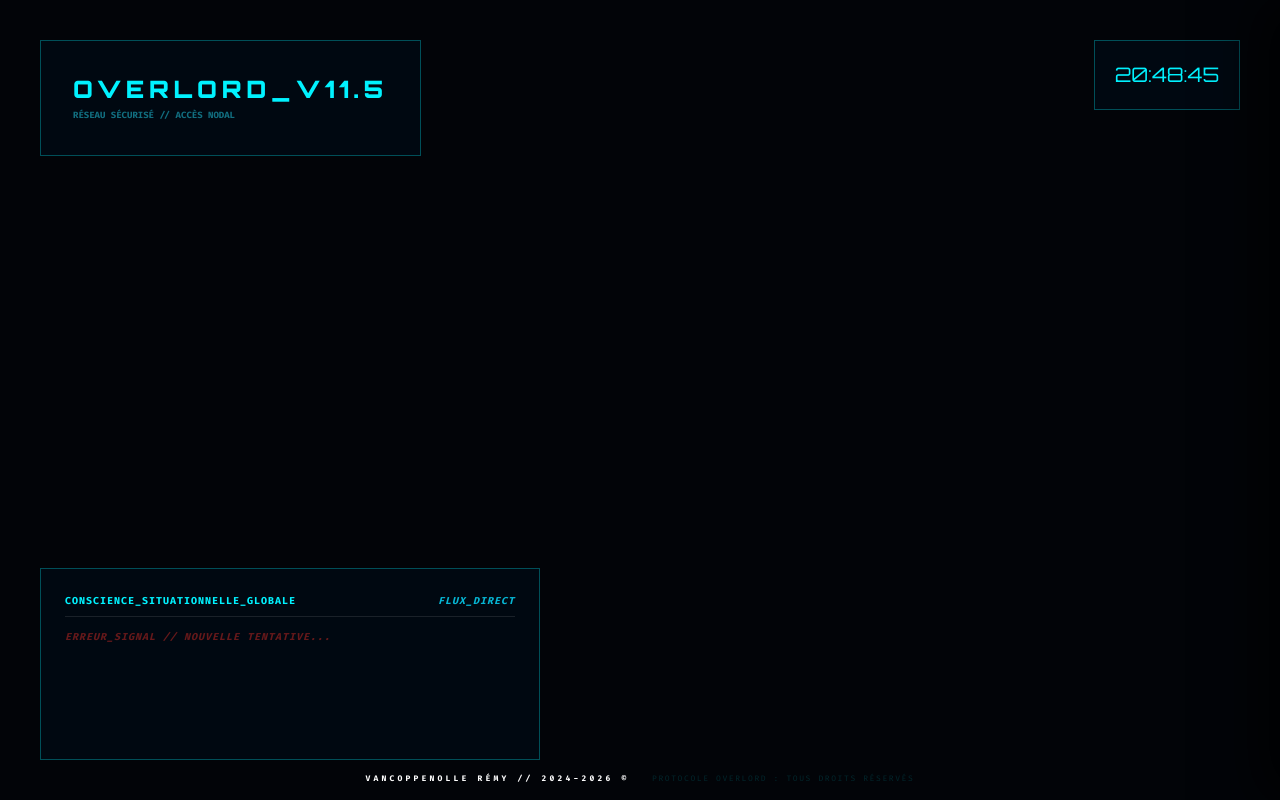
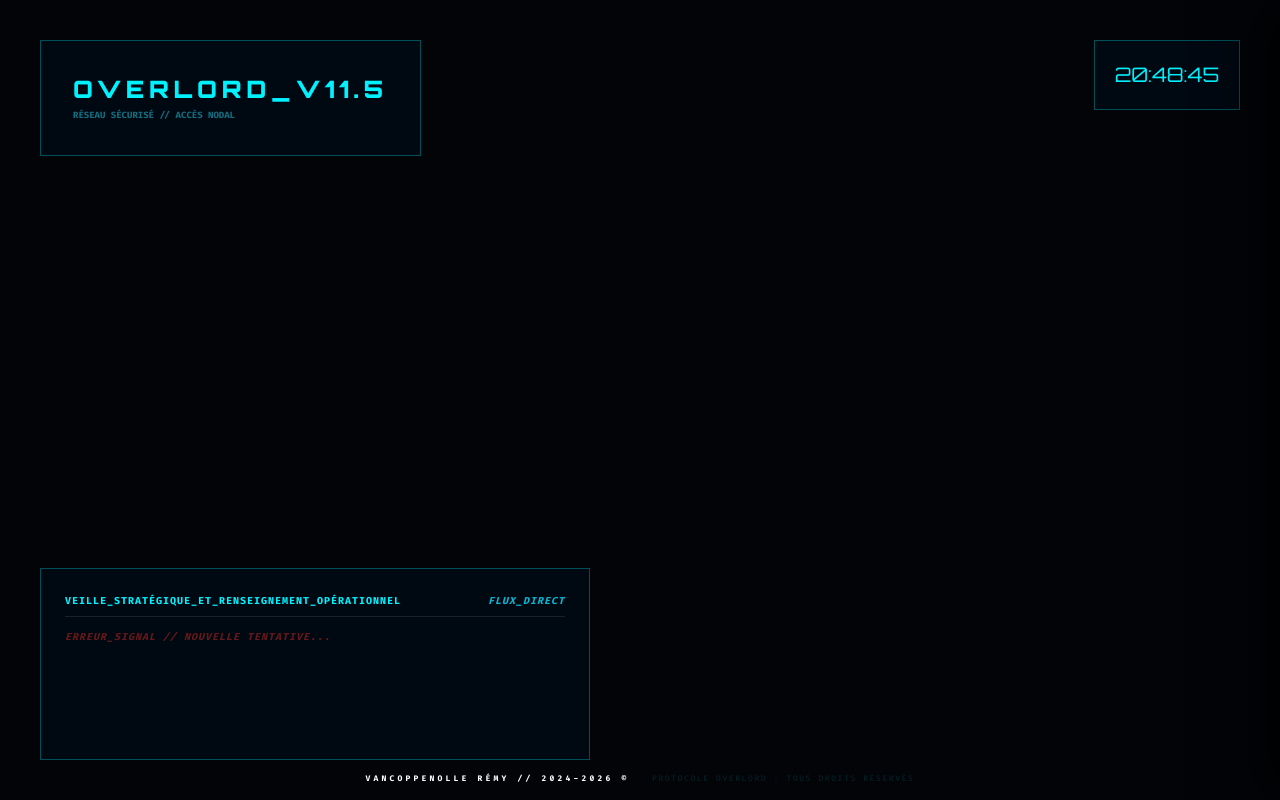
Before and after one commit to remvan5917/puppetstringsV3, a website: page index.html in a window 1280 px wide. Drawn offline with nearby package versions, Linux system fonts and the light colour scheme; no server answers.

Commit message:
Update terminal width and change text content

```diff
--- a/index.html
+++ b/index.html
@@ -122,9 +122,9 @@
         </div>
 
         <div class="pointer-events-auto flex items-end justify-between">
-            <div class="terminal-border p-6 w-[500px] h-48 flex flex-col">
+            <div class="terminal-border p-6 w-[550px] h-48 flex flex-col">
                 <div class="text-[10px] font-bold border-b border-white/10 pb-2 mb-3 tracking-widest flex justify-between">
-                    <span>CONSCIENCE_SITUATIONNELLE_GLOBALE</span>
+                    <span>VEILLE_STRATÉGIQUE_ET_RENSEIGNEMENT_OPÉRATIONNEL</span>
                     <span class="text-cyan-500 italic">FLUX_DIRECT</span>
                 </div>
                 <div id="log-feed" class="flex-1 overflow-hidden text-[10px] space-y-3 italic opacity-80">
```
